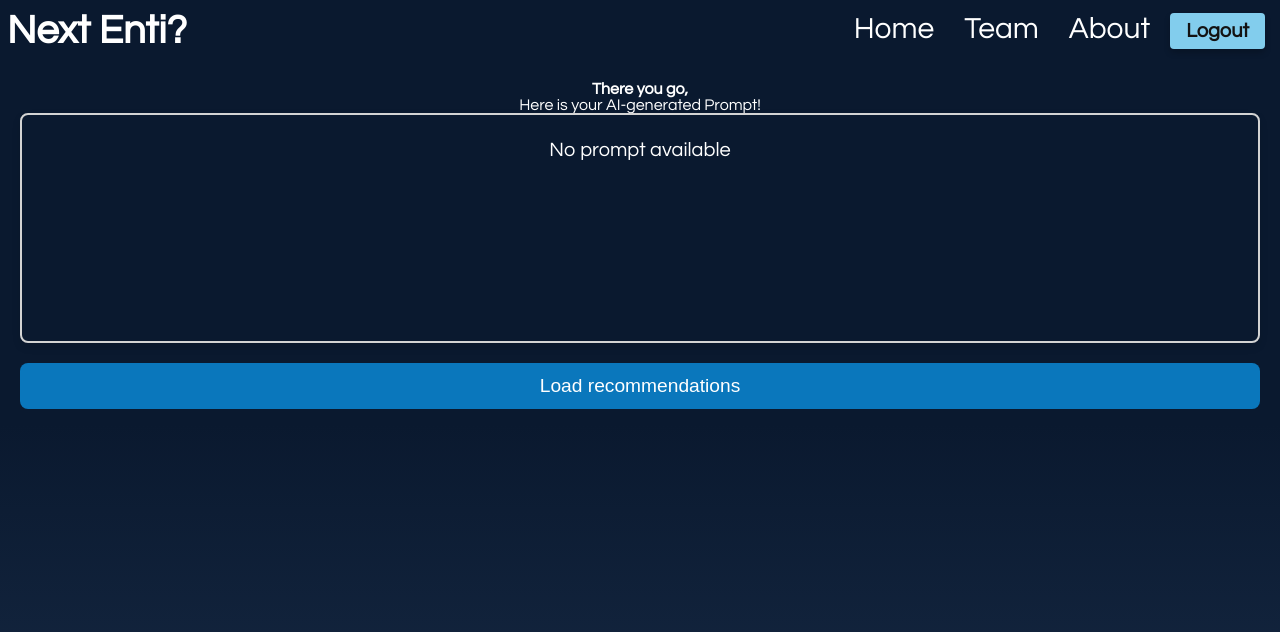
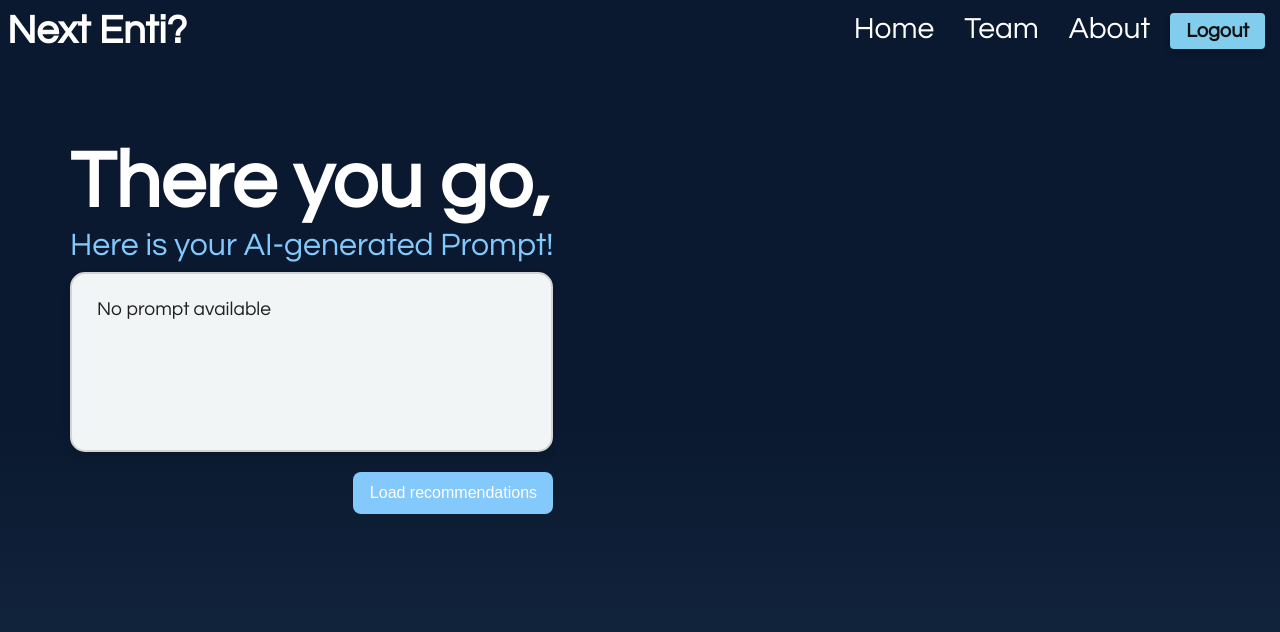
Before and after one commit to dhanvanth342/CareerAI, a React (Create React App) app in the folder frontend/: page /Aiprompt in a window 1280 px wide. Shown: the top 632 px of the page. Built offline with nearby package versions, Linux system fonts and the light colour scheme.

Commit message:
modified aiprompt.css

```diff
--- a/frontend/src/components/Styles/Aiprompt.css
+++ b/frontend/src/components/Styles/Aiprompt.css
@@ -1,4 +1,4 @@
-
+/* General Reset */
 * {
   margin: 0;
   padding: 0;
@@ -6,85 +6,161 @@
 }
 
 html, body {
-  overflow: auto;
   height: 100vh;
   width: 100vw;
+  overflow: auto;
+
 }
 
-h2 {
+/* --- Heading Styles --- */
+
+
+.aiprompt-container .prompt-box h4{
+  font-size: 5rem;
+  text-align: left;
   padding-bottom: 5px;
-  font-size: 3rem;
+}
+.aiprompt-container .prompt-box p {
+  padding-bottom: 10px;
+  font-size: 2rem;
+  text-align: left;
+  color: #83c9fc;
 }
 
+/* --- Main Container --- */
 .aiprompt-container {
   padding: 20px;
   min-height: 100vh;
-  background: transparent;
-  overflow: hidden;
+  color: white;
+  margin-left: 50px;
+  margin-right: 50px;
+  position: absolute;
+  margin-top: 30px;
+
 }
 
+/* --- Prompt Box --- */
 .prompt-box {
+  margin-top: 30px;
   margin-bottom: 20px;
-  height: auto;
+
 }
 
 .textbox-container {
-  position: relative; /* ✅ Allows absolute positioning of icons */
+  position: relative;
   padding: 15px;
   border: 2px solid #d3d3d3;
-  border-radius: 8px;
+  border-radius: 15px;
+  background: #f1f5f6;
   box-shadow: 0 4px 8px rgba(0, 0, 0, 0.1);
-  margin-bottom: 20px;
-  height: 230px; /* ✅ Increased height to create space for icons */
+  height: 180px;
   overflow-y: auto;
+  overflow-x: hidden;
   display: flex;
   flex-direction: column;
   justify-content: space-between;
+  scroll-behavior: smooth;
+}
+.textbox-container::-webkit-scrollbar {
+  width: 4px; /* Thinner scrollbar */
+  height: 4px;
+  border-radius: 10px;
+  background: transparent; /* Hidden by default */
+}
+.textbox-container:hover::-webkit-scrollbar {
+  background: rgba(0, 0, 0, 0.05); /* Light visibility on hover */
 }
 
+
+.textbox-container::-webkit-scrollbar-thumb {
+  background: rgb(4 41 95) ;/* Stylish blue thumb */
+  border-radius: 10px;
+  transition: background 0.3s ease;
+}
+
+.textbox-container::-webkit-scrollbar-thumb:hover {
+  background: rgb(4 41 95); /* Darker shade on hover */
+}
+
+/* Firefox Scrollbar */
+.textbox-container {
+  scrollbar-width: thin;
+  scrollbar-color:  rgb(4 41 95) transparent;
+}
+/* --- AI Text (Editable/Static) --- */
 .ai-text {
-  flex: 1; /* ✅ Ensures the text area fills the space but leaves room below */
+  flex: 1;
+  text-align: left;
   width: 100%;
   padding: 10px;
   border-radius: 5px;
-  font-size: 20px;
+  font-size: 1.2rem;
   resize: none;
+  background: transparent;
+  color: rgb(32, 32, 32);
+  border: none;
+
 }
 
-.button-container {
+.static-text {
+  white-space: pre-wrap;
+  word-wrap: break-word;
+}
+
+/* --- Button & Icon Styles --- */
+.icon-container {
   display: flex;
   justify-content: flex-end;
-  gap: 20px;
-  position: absolute;
-  right: 15px;
+  margin-top: 5px;
 }
 
-.edit-button, .ok-button {
-  font-size: 1em;
-  border: none;
-  border-radius: 5px;
+.edit-icon, .submit-icon {
+  font-size: 1.5rem;
+  color: rgb(4 41 95);
   cursor: pointer;
-  background-color: #fefefe;
-  color: #0a77bc;
-  font-size: 0.9em;
-  max-width: 200px;
+  transition: transform 0.2s ease-in-out;
 }
 
-.edit-button:hover, .ok-button:hover {
-  transform: scale(1.05);
+.edit-icon:hover, .submit-icon:hover {
+  transform: scale(1.1);
 }
 
-.ok-button:hover {
-  box-shadow: 0 4px 8px rgba(0, 0, 0, 0.2);
+/* --- Submit Button --- */
+.initial-submit-container {
+  display: flex;
+  margin-top: 20px;
+  justify-content: end;
 }
 
+.initial-submit-button {
+  background-color: #83c9fc;;
+  max-width: 200px;
+  color: white;
+  font-size: 1rem;
+  flex-direction: column;
+  align-items: center;
+  padding: 12px 24px;
+  border: none;
+  border-radius: 8px;
+  white-space: nowrap;
+  cursor: pointer;
+  display: flex;
+  transition: transform 0.2s ease-in-out, box-shadow 0.2s;
+}
+
+.initial-submit-button:hover {
+  transform: scale(1.05);
+  box-shadow: 0px 4px 10px rgba(0, 119, 188, 0.4);
+}
+
+/* --- Loading Countdown Animation --- */
 .loading-container {
   display: flex;
   justify-content: center;
   align-items: center;
   margin-top: 20px;
 }
-
+/*
 .countdown {
   font-size: 6rem;
   color: #8decfd;
@@ -101,44 +177,68 @@ h2 {
   0% { text-shadow: 0 0 5px #ffcc00, 0 0 10px #ffcc00; }
   100% { text-shadow: 0 0 20px #ffe066, 0 0 30px #ffd700; }
 }
+*/
+.loading-text {
+  color: #b0b0b0;
+  font-size: 1rem;
+  padding-right: 5px;
+}
+.countdown{
+  color: #b0b0b0;
+  font-size: 1rem;
+}
+/* --- Accordion (Mui) Styles --- */
+.MuiAccordion-root {
+  width: 100%;
+  max-width: 1700px;
+  min-height: 120px;
+  margin-top: 30px;
+  color:#82cded;
+  background: rgba(31, 67, 120, 0.594); /* Semi-transparent dark blue */
 
-.MuiAccordion-root {
-  width: 95%;
-  max-width: 1700px;
-  font-size: 2.7rem;
-  min-height: 120px !important;
-  margin: 20px 20px;
-  border: 3px solid #b6eafa;
-  box-shadow: 1px 1px 1px rgba(0, 187, 250, 0.2);
-  border-radius: 8px !important;
-  background-color: #0a192f;
-  transition: none !important;
+  -webkit-backdrop-filter: blur(8px); /* ✅ Ensures compatibility */
+  backdrop-filter: blur(8px); /* ✅ Subtle glass blur effect */
+
+  transition: all 0.3s ease-in-out;
+  border-radius: 10px; /* Soft rounded corners */
+  /*border: 1px solid rgba(255, 255, 255, 0.1);
+  background-color: linear-gradient(135deg, #0a192f 20%, #112240 100%);
+  transition: all 0.3s ease-in-out;
+  border-radius: 10px; /* Soft rounded corners */
 }
 
 .MuiAccordion-root:hover {
-  box-shadow: 0px 0px 15px rgba(0, 173, 255, 0.6);
-  background-color: #112240 !important;
-  transform: scale(1.02);
+  /*box-shadow: 8px 8px 18px rgba(0, 0, 0, 0.3);
+  background-color: linear-gradient(135deg, #112240 20%, #0a192f 100%);
+  transform: translateY(-3px);*/
+  box-shadow: 8px 8px 18px rgba(0, 0, 0, 0.3);
+  background: rgba(17, 34, 64, 0.5); /* Slightly more transparency */
+  -webkit-backdrop-filter: blur(12px);
+  backdrop-filter: blur(12px); /* Increased blur */
+  transform: translateY(-3px);
 }
 
 .MuiAccordionSummary-root {
   background-color: #0a192f !important;
-  color: white !important;
-  position: relative;
-  padding: 15px;
-  min-height: 120px !important;
-  align-items: center;
+  border-radius: 8px;
   padding: 20px;
   display: flex;
   justify-content: space-between;
 }
+.MuiAccordionSummary-content {
+  display: flex !important;
+  text-align: start;
+  flex-grow: 1;
+  margin: 12px 0;
+  transition: margin 150ms cubic-bezier(0.4, 0, 0.2, 1) 0ms;
+  justify-content: space-between !important; /* Ensure spacing */
+  align-items: center; /* Keep items aligned */
+}
 
 .MuiAccordionSummary-root .MuiSvgIcon-root {
   color: white !important;
-}
+  padding-left: 0%;
 
-.MuiAccordionSummary-root:hover {
-  background-color: #112240 !important;
 }
 
 .MuiAccordionDetails-root {
@@ -149,146 +249,13 @@ h2 {
   background-color: #0a192f !important;
   color: white !important;
 }
-/*
-.accordion-content {
+.ExpandableImageHolder{
+  z-index: 10;
   display: flex;
-  flex-wrap: wrap;
-  color: #fff;
-  background-color: transparent;
+  background: rgba(0, 0, 0, 0.1);
+
 }
-
-.accordion-image-holder {
-  display: flex;
-  justify-content: center;
-  align-items: center;
-  width: 50%;
-  max-height: 300px;
-  padding: 10px;
-}
-*/
-.accordion-image-holder img {
-  max-width: 100%;
-  max-height: 100%;
-  object-fit: contain;
-}
-
-/*
-.accordion-text {
-  flex: 2;
-  padding: 0 10px;
-  min-width: 50%;
-  color: #ffffff;
-}
-*/
-.accordion-text ul {
-  list-style-type: none;
-}
-
-
-.match-percentage {
-  font-size: 2.2rem !important; /* ✅ Slightly larger for clarity */
-  font-weight: bold;
-  color: #c5f9c5;
-  text-align: center;
-  display: flex;
-  flex-direction: column; /* ✅ Stack number and text vertically */
-  align-items: center;
-  justify-content: center;
-  width: auto; /* ✅ No fixed width */
-  height: auto; /* ✅ No forced height */
-}
-
-.MuiAccordionSummary-content {
-  display: flex;
-  align-items: center;
-  width: 90%;
-  white-space: normal;
-  word-wrap: break-word;
-  max-width: 100%;
-  justify-content: space-between;
-}
-
-
-.match-rate-text {
-  font-size: 0.9rem; /* ✅ Adjusted smaller size */
-  font-weight: normal;
-  color: #fafcfa;
-  margin-top: -3px; /* ✅ Reduces unnecessary gap */
-}
-
-.question-heading {
-  color: #82cded;
-  font-weight: bold;
-  font-size: 1.2rem;
-  margin-bottom: 5px;
-}
-
-.job-title-blue {
-  color: #82cded;
-  font-family:"Questrial";
-  font-size: 1.5rem;
-}
-
-.job-description {
-  font-size: 1.5rem;
-  font-family:"Questrial";
-  color: #ffffff;
-  max-width: 95%;
-  display: inline-block;
-  overflow-wrap: break-word;
-  line-height: 1.4;
-}
-
-.answer-text {
-  font-size: 1.2rem;
-  color: #ebe6e6;
-  line-height: 1.6;
-  text-align: left;
-}
-
-
-@media (max-width: 768px) {
-  .MuiAccordion-root {
-    width: 90%;
-  }
-
-  .aiprompt-container {
-    padding: 10px;
-  }
-
-  .textbox-container {
-    padding: 10px;
-  }
-
-  .button-container {
-    flex-wrap: wrap;
-  }
-
-  .edit-button, .ok-button {
-    font-size: 0.85em;
-    max-width: 120px;
-  }
-
-  .MuiAccordionSummary-root {
-    padding: 10px;
-  }
-
-  .accordion-image-holder, .accordion-text {
-    min-width: 50%;
-  }
-}
-
-@media (max-width: 480px) {
-  .edit-button, .ok-button {
-    width: 100%;
-  }
-
-  .button-container {
-    flex-direction: column;
-    gap: 10px;
-  }
-}
-
+/* --- Accordion Content --- */
 .accordion-content {
   display: flex;
   align-items: center;
@@ -314,11 +281,6 @@ h2 {
   object-fit: contain;
 }
 
-
-.accordion-content.loaded .accordion-image-holder {
-  transform: translateX(-10px);
-}
-
 .accordion-text {
   flex: 2;
   padding-left: 20px;
@@ -331,45 +293,119 @@ h2 {
   opacity: 1;
   transform: translateX(0);
 }
-
-.initial-submit-container {
+.accordion-header {
   display: flex;
-  justify-content: center;
-  margin-top: 20px;
+  justify-content: space-between; /* ✅ Pushes content to both sides */
+  align-items: center;
+  width: 100%;
+  padding: 20px;
+  gap: 10px;
 }
 
-.initial-submit-button {
-  background-color: #0a77bc;
-  color: white;
-  font-size: 1.2rem;
-  padding: 12px 24px;
-  border: none;
-  border-radius: 8px;
-  cursor: pointer;
-  transition: transform 0.2s ease-in-out, box-shadow 0.2s;
+.accordion-left {
+  display: flex;
+  flex-direction: column; /* ✅ Stack job title & description */
+  justify-content: center;
+  flex: 1;
+}
+.match-container {
+  display: flex;
+  align-items: center;
+  justify-content: flex-end; /* ✅ Pushes match percentage to the right */
+  flex-shrink: 0; /* ✅ Prevents it from getting squeezed */
+  width: 180px;
+  text-align: right; /* ✅ Ensures it doesn’t overlap */
+  padding-left: 10px;
+}
+/* --- Text Styling --- */
+.job-title-blue {
+  color: #83c9fc;
+  font-size: 2rem;
+  font-weight:500;
 }
 
-.initial-submit-button:hover {
-  transform: scale(1.05);
-  box-shadow: 0px 4px 10px rgba(0, 119, 188, 0.4);
+.job-description {
+  font-size: 1rem;
+  color: #f1f5f6;
+  max-width:  600px;
+  display: block;
+  overflow-wrap: break-word;
+  word-wrap: break-word;
+  white-space: normal;
+ /* line-height: 1.4;*/
+  font-weight: 300
 }
 
-.icon-container {
-  position: relative; /* ✅ Now positioned naturally inside the box */
-  bottom: 0; /* ✅ Moves to bottom of the `.textbox-container` */
-  right: 0;
-  display: flex;
-  justify-content: flex-end;
-  margin-top: 5px; /* ✅ Adds space between text box & buttons */
+.question-heading {
+  color: #82cded;
+  font-weight: bold;
+  font-size: 2rem;
+  margin-bottom: 5px;
+}
+.accordion-text{
+flex: 2;
+padding: 0 10px;
+min-width: 50%;
+color: #ffffff;
+}
+.answer-text {
+  font-size: 1.2rem;
+  color: #ebe6e6;
+  line-height: 1.6;
+  text-align: left;
+}
+.accordion-text ul {
+  list-style-type: none;
 }
 
-.edit-icon, .submit-icon {
-  font-size: 1.5rem;
-  color: #82cded;
-  cursor: pointer;
-  transition: transform 0.2s ease-in-out;
+/* --- Match Percentage --- */
+.match-percentage {
+  font-size: 2rem !important;
+  font-weight: bold;
+  color: #c5f9c5;
+  text-align: right;
+  display: flex;
+  flex-direction: column;
+  white-space: nowrap; /* ✅ Prevents text wrapping */
+  width: 100%; /* ✅ Ensures full width utilization */
 }
 
-.edit-icon:hover, .submit-icon:hover {
-  transform: scale(1.1);
+.match-rate-text {
+  font-size: 0.7rem;
+  font-weight: normal;
+  color: #fafcfa;
 }
+
+/* --- Responsive Styles --- */
+@media (max-width: 768px) {
+  .MuiAccordion-root {
+    width: 90%;
+  }
+
+  .aiprompt-container {
+    padding: 10px;
+  }
+
+  .textbox-container {
+    padding: 10px;
+  }
+
+  .MuiAccordionSummary-root {
+    padding: 10px;
+  }
+
+  .accordion-text {
+    padding-left: 10px;
+  }
+}
+
+@media (max-width: 480px) {
+  .edit-icon, .submit-icon {
+    font-size: 1.2rem;
+  }
+
+  .button-container {
+    flex-direction: column;
+    gap: 10px;
+  }
+}
```
